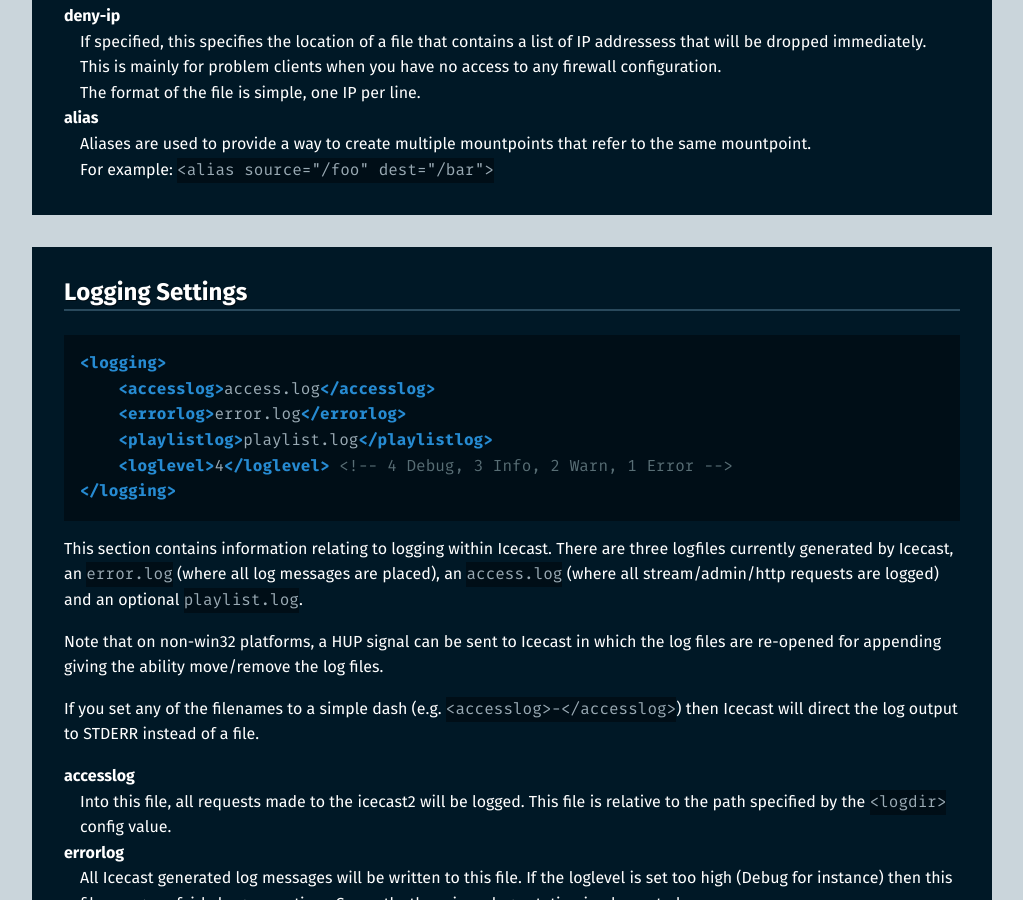
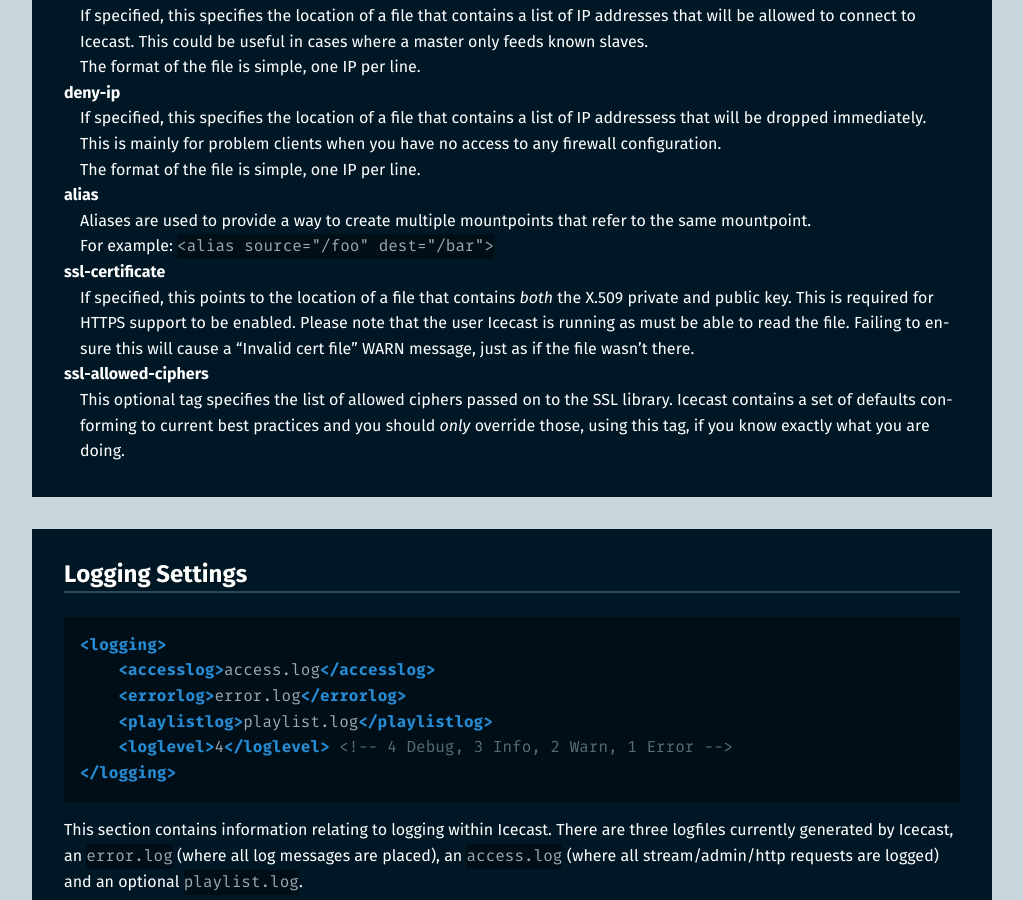
Before and after one commit to barionleg/Xipho, a Jekyll site: the page built from docs/icecast-2.4.1/config-file.md, in a window 1280 px wide and 900 px high, scrolled down 13949 px. Shown: the whole window, without its empty margins (128-1151 px from the left). Built offline with Jekyll 4.4.1, drawn with Linux system fonts in a browser that asks for light colours; some of the changed text lies outside the part shown.

Commit message:
added ssl-certificate and ssl-allowed-ciphers

```diff
--- a/docs/icecast-2.4.1/config-file.md
+++ b/docs/icecast-2.4.1/config-file.md
@@ -594,6 +594,8 @@ on-disconnect
     <adminroot>./admin</adminroot>
     <allow-ip>/path/to/ip_allowlist</allow-ip>
     <deny-ip>/path_to_ip_denylist</deny-ip>
+    <ssl-certificate>/path/to/certificate.pem</ssl-certificate>
+    <ssl-allowed-ciphers>ECDH+AESGCM:DH+AESGCM:ECDH+AES256:DH+AES256:ECDH+AES128:DH+AES:ECDH+3DES:DH+3DES:RSA+AESGCM:RSA+AES:RSA+3DES:!aNULL:!MD5:!DSS</ssl-allowed-ciphers>
     <alias source="/foo" dest="/bar"/>
 </paths>
 {% endhighlight %}
@@ -633,6 +635,14 @@ deny-ip
 alias
 : Aliases are used to provide a way to create multiple mountpoints that refer to the same mountpoint.
   For example: `<alias source="/foo" dest="/bar">`
+
+ssl-certificate
+: If specified, this points to the location of a file that contains _both_ the X.509 private and public key.
+  This is required for HTTPS support to be enabled. Please note that the user Icecast is running as must be able to read the file. Failing to ensure this will cause a "Invalid cert file" WARN message, just as if the file wasn't there.
+
+ssl-allowed-ciphers
+: This optional tag specifies the list of allowed ciphers passed on to the SSL library.
+  Icecast contains a set of defaults conforming to current best practices and you should _only_ override those, using this tag, if you know exactly what you are doing.
 
 </article>
 
```
